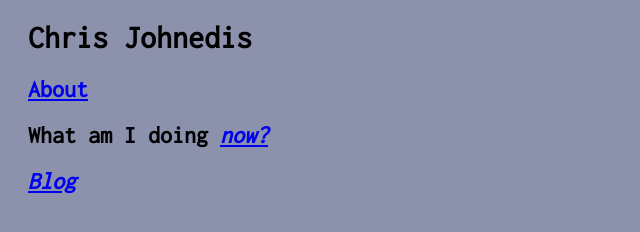
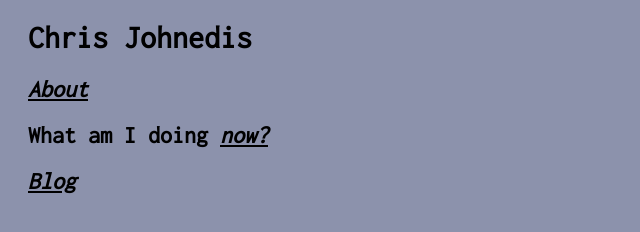
Before and after one commit to johnedisc/johnedisc.github.io, a plain HTML site: page index.html in a window 1280 px wide. Shown: the whole page, without its empty margins (0-640 px from the left). Drawn offline with Linux system fonts and the light colour scheme.

Commit message:
sept 19 changes

```diff
--- a/index.html
+++ b/index.html
@@ -11,8 +11,8 @@
     </head>
     <body>
         <h1>Chris Johnedis</h1>
-        <h2><a href="about.html">About</a></h2>
-        <h2>What am I doing <a href="now.html"><em>now?<em></a></h2>
-        <h2><a href='blog.html'>Blog</a></h2>
+        <h2><a href="about.html"><em>About</em></a></h2>
+        <h2>What am I doing <a href="now.html"><em>now?</em></a></h2>
+        <h2><a href='blog.html'><em>Blog</em></a></h2>
     </body>
 </html>
--- a/style.css
+++ b/style.css
@@ -8,6 +8,7 @@ h3 {
     text-align: left;
 }
 
+
 html {
     background-color: #8c92ac;
 }
@@ -15,3 +16,7 @@ html {
 pic {
     margin: 0, auto;
 }
+
+a {
+    color: black;
+}
```
Also changed, not shown: about.html (+1 -1 lines).
